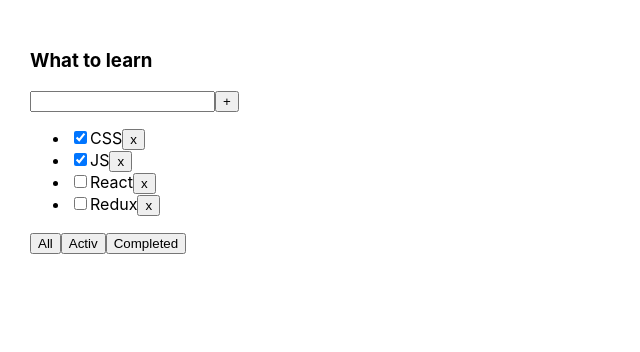
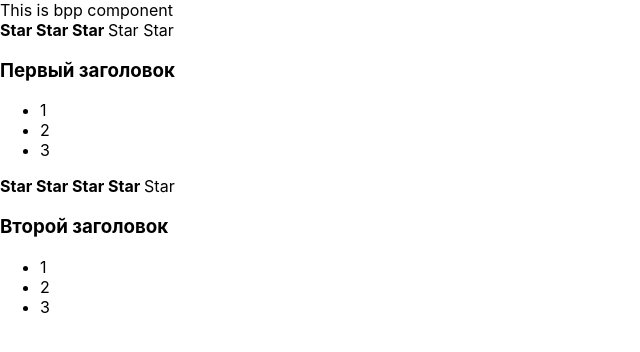
Before and after one commit to Art-San/YTb_IT-INCUBATOR.IO_Todolist, a React (Create React App) app: page / in a window 1280 px wide. Shown: the top 352 px of the page, without its empty margins (0-640 px from the left). Built offline with nearby package versions, Linux system fonts and the light colour scheme.

Commit message:
КАБЗДА КАК ПОДРОБНО (props)

```diff
--- /dev/null
+++ b/src/Bpp.js
@@ -0,0 +1,27 @@
+import './App.css';
+import React from 'react'
+import Accordion from './components/Accordion/Accordion';
+import Rating from './components/Raiting/Rating';
+
+// function hello() {
+
+// }
+
+//hello()
+
+function Bpp() {
+return (
+  <>
+    <BppTitle/>
+    <Rating value={3}/>
+    <Accordion title='Первый заголовок'/>
+    <Rating value={4}/>
+    <Accordion title='Второй заголовок'/>
+  </>
+)
+}
+
+function BppTitle() {
+  return <div>This is bpp component </div>
+}
+export default Bpp;
--- /dev/null
+++ b/src/components/Accordion/Accordion.jsx
@@ -0,0 +1,15 @@
+import React from 'react'
+import AccordionBody from './AccordionBody.jsx'
+import AccordionTitle from './AccordionTitle'
+
+const Accordion = ({title}) => {
+
+  return (
+    <>
+      <AccordionTitle title={title}/>
+      <AccordionBody/>
+    </>
+  )
+}
+
+export default Accordion
--- /dev/null
+++ b/src/components/Accordion/AccordionBody.jsx
@@ -0,0 +1,13 @@
+import React from 'react'
+
+const AccordionBody = () => {
+  return (
+        <ul>
+            <li>1</li>
+            <li>2</li>
+            <li>3</li>
+        </ul>
+  )
+}
+
+export default AccordionBody
--- /dev/null
+++ b/src/components/Accordion/AccordionTitle.jsx
@@ -0,0 +1,10 @@
+import React from 'react'
+
+const AccordionTitle = ({title}) => {
+  console.log(title)
+  return (
+    <h3>{title}</h3>
+  )
+}
+
+export default AccordionTitle
--- /dev/null
+++ b/src/components/Raiting/Rating.jsx
@@ -0,0 +1,89 @@
+import React from 'react'
+
+const Rating = ({value}) => {
+
+  if (value === 1) {
+    return (
+      <div>
+          <Star selected={true}/>
+          <Star selected={false}/>
+          <Star selected={false}/>
+          <Star selected={false}/>
+          <Star selected={false}/>
+      </div>
+    )
+  }
+  if (value === 2) {
+    return (
+      <div>
+          <Star selected={true}/>
+          <Star selected={true}/>
+          <Star selected={false}/>
+          <Star selected={false}/>
+          <Star selected={false}/>
+      </div>
+    )
+  }
+  if (value === 3) {
+    return (
+      <div>
+          <Star selected={true}/>
+          <Star selected={true}/>
+          <Star selected={true}/>
+          <Star selected={false}/>
+          <Star selected={false}/>
+      </div>
+    )
+  }
+  if (value === 4) {
+    return (
+      <div>
+          <Star selected={true}/>
+          <Star selected={true}/>
+          <Star selected={true}/>
+          <Star selected={true}/>
+          <Star selected={false}/>
+      </div>
+    )
+  }
+  if (value === 5) {
+    return (
+      <div>
+          <Star selected={true}/>
+          <Star selected={true}/>
+          <Star selected={true}/>
+          <Star selected={true}/>
+          <Star selected={true}/>
+      </div>
+    )
+  }
+
+  return (
+    <div>
+        <Star selected={false}/>
+        <Star selected={false}/>
+        <Star selected={false}/>
+        <Star selected={false}/>
+        <Star selected={false}/>
+    </div>
+  )
+
+}
+
+function Star({selected}) {
+    // const starSelected = () => {
+    //   if (selected) {
+    //     return <span> <b>Star</b> </span>
+    //   } else {
+    //     <span> Star</span>
+    //   }
+    // }
+    // const res = starSelected()
+    return (
+      <>
+      {selected ? <span><b>Star </b></span> : <span> Star </span>}
+      </>
+    )
+}
+
+export default Rating
--- a/src/index.js
+++ b/src/index.js
@@ -1,13 +1,15 @@
 import React from 'react';
 import ReactDOM from 'react-dom/client';
 import './index.css';
-import App from './App';
+// import App from './App';
 import reportWebVitals from './reportWebVitals';
+import Bpp from './Bpp';
 
 const root = ReactDOM.createRoot(document.getElementById('root'));
 root.render(
   <React.StrictMode>
-    <App />
+    {/* <App /> */}
+    <Bpp/>
   </React.StrictMode>
 );
 
```
